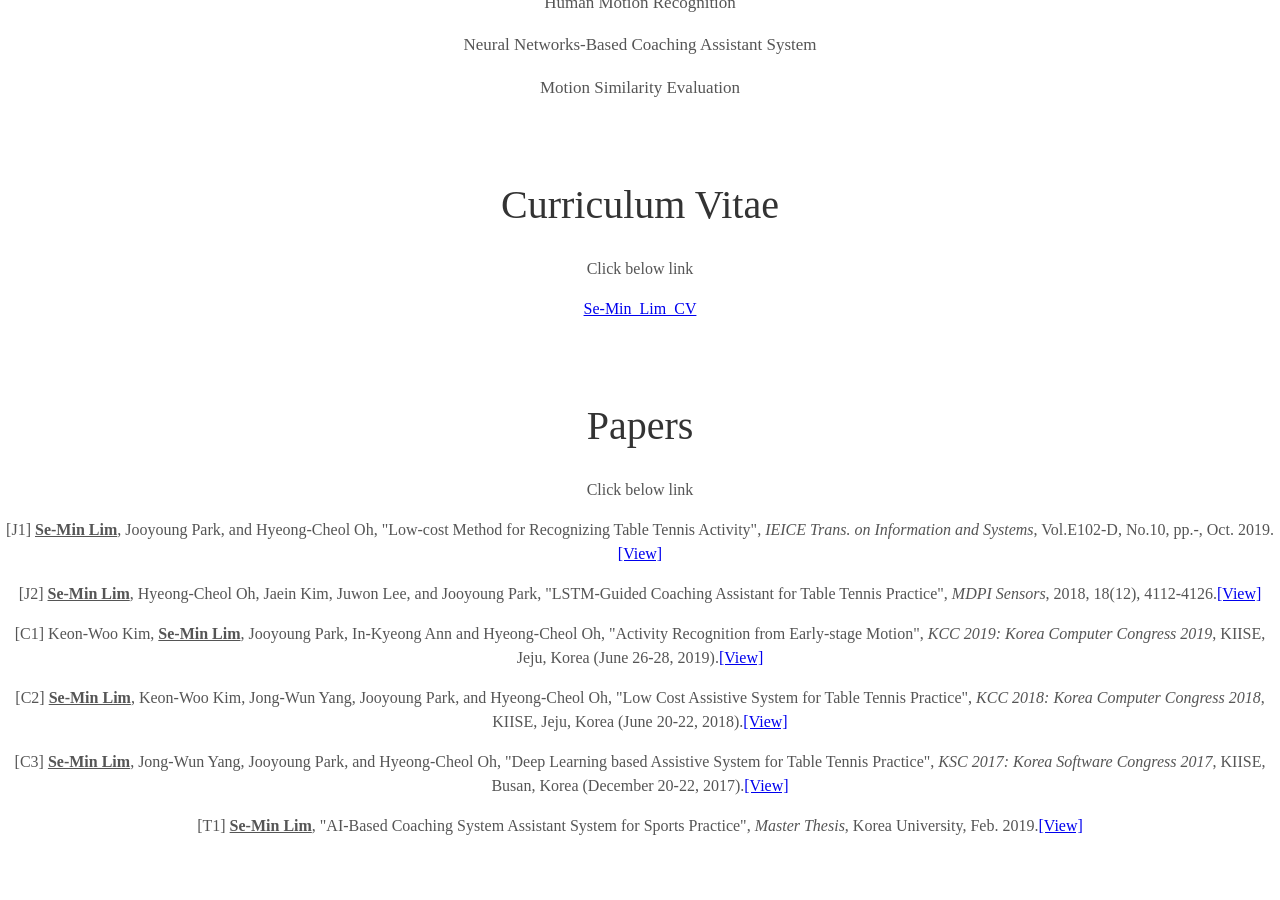
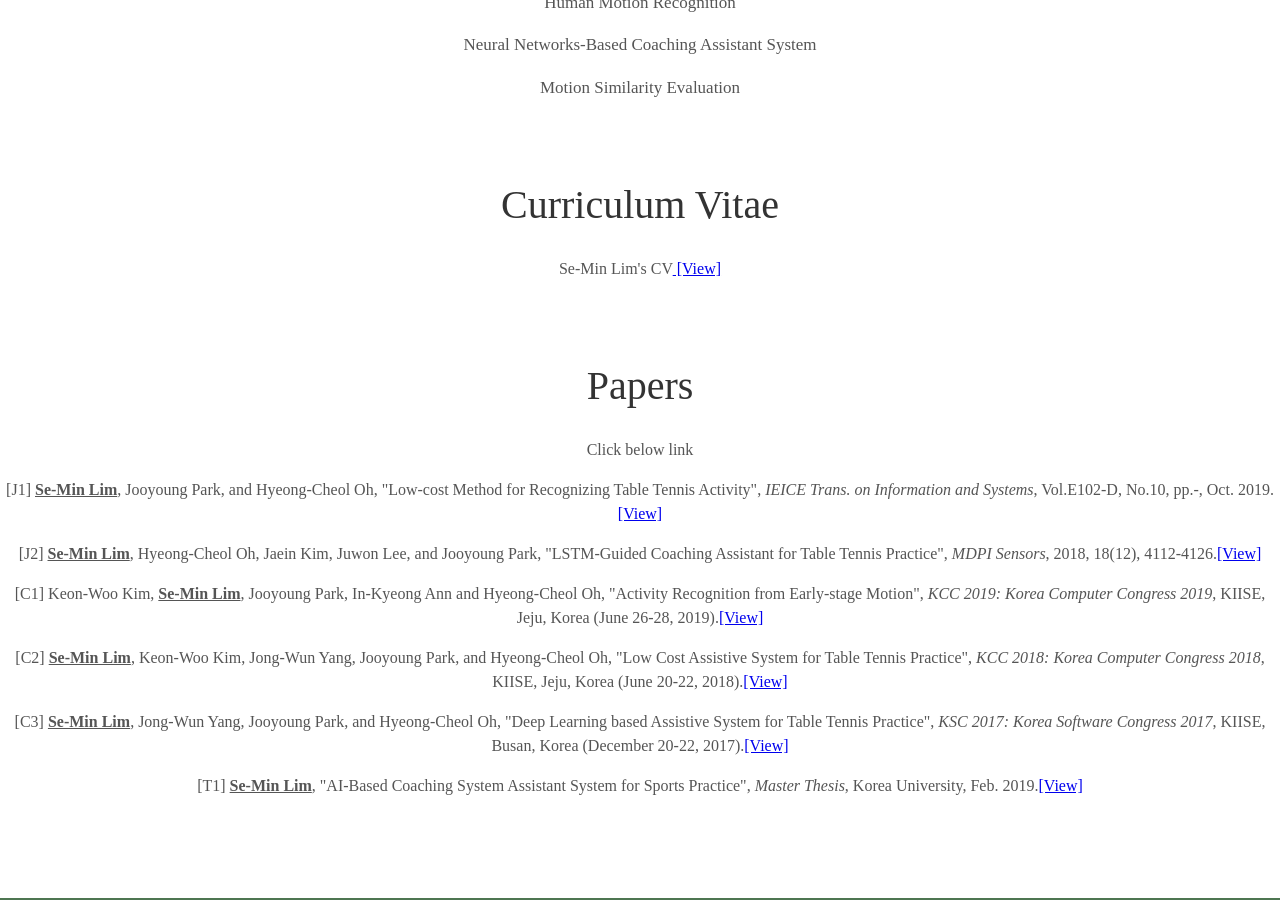
Before and after one commit to SeMinLim/SeMinLim.github.io, a Jekyll site: the page built from index.html, in a window 1280 px wide and 900 px high, scrolled down 1548 px. Built offline with Jekyll 4.4.1, drawn with Linux system fonts in a browser that asks for light colours; some web fonts are replaced.

Commit message:
Update cv.html

```diff
--- a/_includes/cv.html
+++ b/_includes/cv.html
@@ -1,5 +1,5 @@
 <div class="user-details">
   <h1>Curriculum Vitae</h1>
-  <p>Click below link</p>
-  <a target="_blank" href="/assets/Se-Min_Lim_CV_3.pdf">Se-Min_Lim_CV</a>
+  <p> </p>
+  <p>Se-Min Lim's CV<a target="_blank" href="/assets/Se-Min_Lim_CV_3.pdf"> [View]</a></p>
 </div>
```
